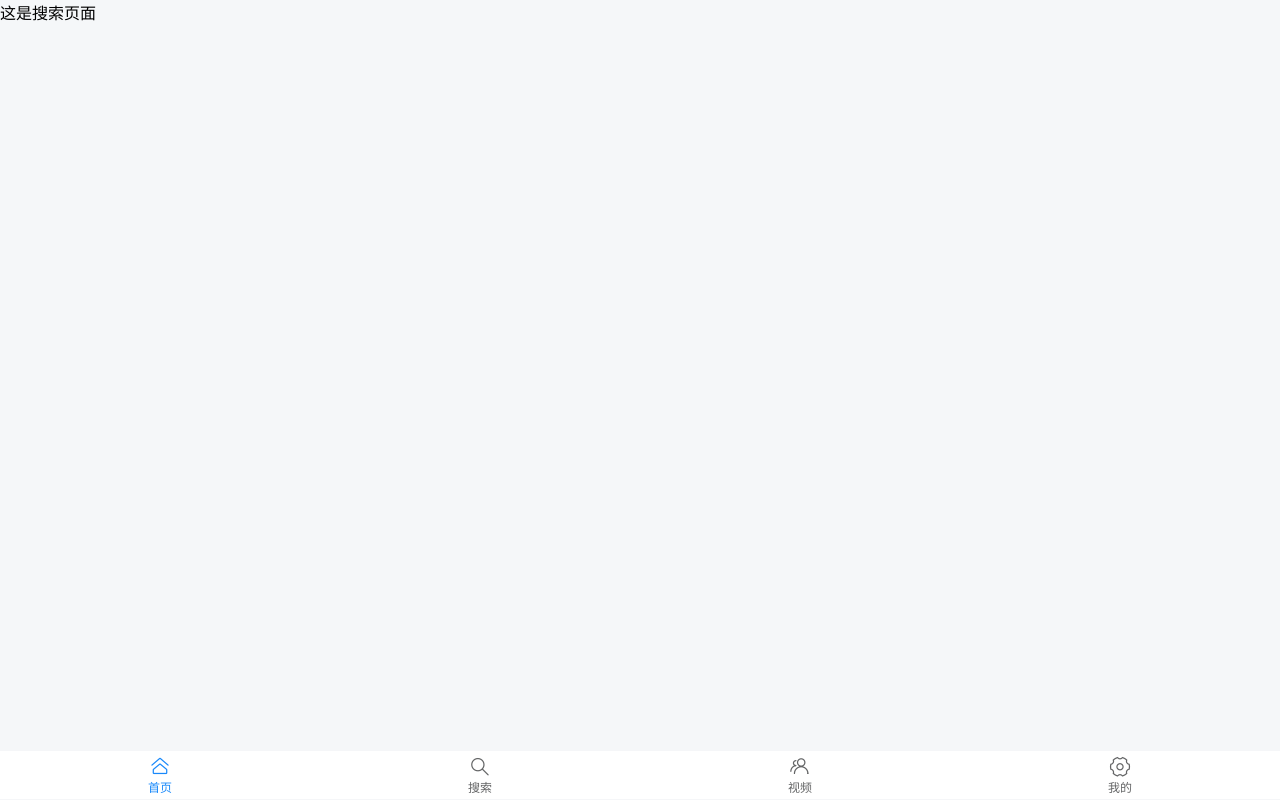
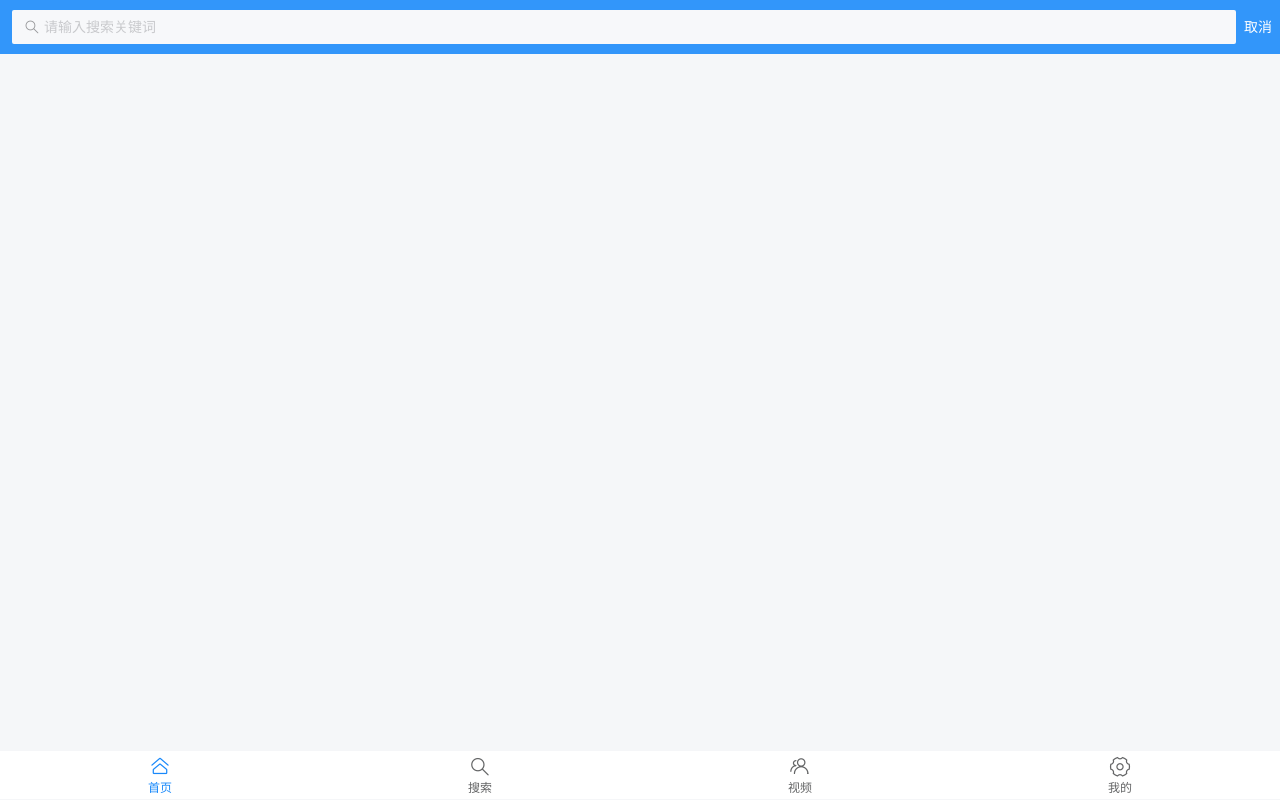
Before and after one commit to MangoIsGreat/mobile_toutiao, a Vue app: page /#/search in a window 1280 px wide. Built offline with nearby package versions, Linux system fonts and the light colour scheme.

Commit message:
搜索-静态页面-完成搜索区域

```diff
--- a/src/views/search/search.vue
+++ b/src/views/search/search.vue
@@ -1,15 +1,47 @@
 <template>
   <div>
-      这是搜索页面
+    <van-search
+        v-model="value"
+        placeholder="请输入搜索关键词"
+        show-action
+        background="#3296fa"
+        @search="onSearch">
+            <template slot="action">
+                <div class="mycancel">取消</div>
+            </template>
+    </van-search>
   </div>
 </template>
 
 <script>
 export default {
-  name: 'search'
+  name: 'search',
+  data () {
+    return {
+      value: ''
+    }
+  },
+  methods: {
+    onSearch (key) {
+      window.console.log(key)
+    },
+    onCancel () {
+      window.console.log('oncancel')
+    }
+  }
 }
 </script>
 
-<style>
+<style lang="less">
+.mycancel {
+    color: #fff;
+}
 
+.mycancel:active {
+    color: #ccc;
+}
+
+.van-search__action:active {
+    background-color: #3296fa;
+}
 </style>
```
